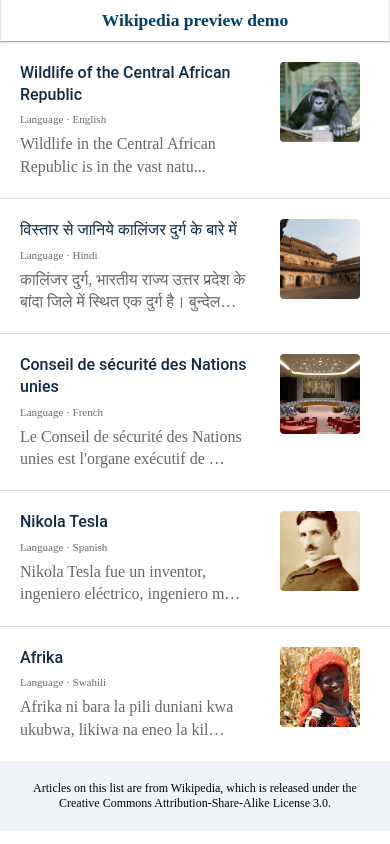
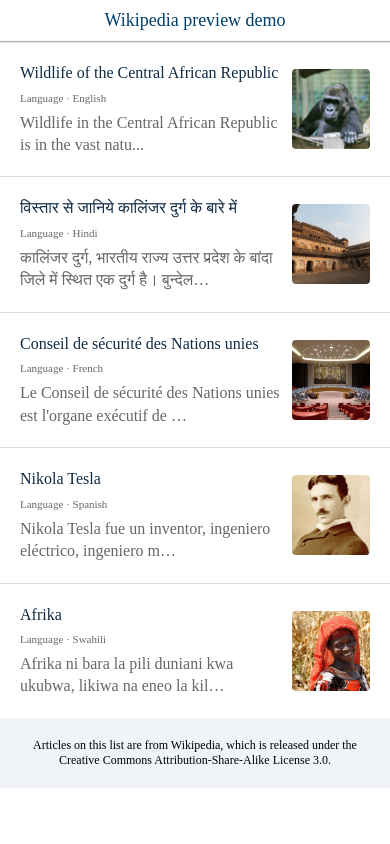
Before and after one commit to sudhanshugautam3/sudhanshugautam3.github.io, a plain HTML site: page index.html in a window 390 px wide. Drawn offline with Linux system fonts and the light colour scheme.

Commit message:
update styling based on media queries

```diff
--- a/css/article.css
+++ b/css/article.css
@@ -4,7 +4,6 @@ a {
   body {
     margin: 0;
   }
-
   .container {
     width               : 100%;
     max-width           : 786px;
@@ -12,27 +11,19 @@ a {
     overflow            : hidden;
     margin              : 0 auto;
   }
-  .container .header {
-    background-color    : rgba(255,255,255,0.0);
-    top                 : 0px;
-    position            : relative;
-    margin              : 0;
-    left                : 0px;
-    transform           : rotate(0deg);
-    opacity             : 1.0;
-    box-shadow          : 0 1px 1px 0 #e8e8e8;
-    border-right        : 1px solid #e8e8e8;
-    border-left         : 1px solid #e8e8e8;
+  @media screen and (max-width: 650px) {
+    .container {
+      top: 0px;
+    }
+    .header {
+      box-shadow          : unset;
+      border-bottom       : unset;
+    }
   }
-  .container .header .homepage {
-    position            : relative;
-    padding             : 10px;
-    font-weight         : 800;
-    font-style          : normal;
-    font-size           : 4.5vw;
-    color               : rgba(16, 42, 67, 1.0);
-    text-align          : center;
-    color: #003e6b;
+  @media screen and (min-width: 650px) {
+    .container {
+      top: 20px;
+    }
   }
   .container .cover {
     width               : 100%;
@@ -43,6 +34,7 @@ a {
     transform           : rotate(0deg);
     opacity             : 1.0;
     overflow            : hidden;
+    border-radius       : 3px;
     background-size     : cover;
     background-position : center center;
   }
@@ -119,7 +111,7 @@ a {
     left                : 16px;
     transform           : rotate(0deg);
     opacity             : 1.0;
-    font-weight         : 800;
+    /* font-weight         : 800; */
     font-style          : normal;
     font-size           : 20px;
     color               : rgba(16, 42, 67, 1.0);
@@ -139,26 +131,3 @@ a {
     text-align          : left;
     line-height         : 24.0px;
   }
-
-  .footer {
-    background-color    : #f0f4f8;
-    position            : relative;
-    width               : 100%;
-    margin              : 0;
-    bottom              : 0;
-    transform           : rotate(0deg);
-    opacity             : 1.0;
-
-  }
-
-  .footer p {
-    background-color    : rgba(255,255,255,0.0);
-    position            : relative;
-    padding             : 20px;
-    margin              : 0;
-    font-weight         : 400;
-    font-style          : normal;
-    font-size           : 12px;
-    color               : rgba(0, 0, 0, 1.0);
-    text-align          : center;
-  }
--- /dev/null
+++ b/css/footer.css
@@ -0,0 +1,21 @@
+.footer {
+    background-color    : #f0f4f8;
+    position            : relative;
+    width               : 100%;
+    margin              : 0;
+    bottom              : 0;
+    transform           : rotate(0deg);
+    opacity             : 1.0;
+}
+
+.footer p {
+    background-color    : rgba(255,255,255,0.0);
+    position            : relative;
+    padding             : 20px;
+    margin              : 0;
+    font-weight         : 400;
+    font-style          : normal;
+    font-size           : 12px;
+    color               : rgba(0, 0, 0, 1.0);
+    text-align          : center;
+}
--- /dev/null
+++ b/css/header.css
@@ -0,0 +1,20 @@
+.header{
+    position            : relative;
+    padding             : 10px 0;
+    font-size           : 20px;
+    color               : rgba(0, 62, 107, 1.0);
+    text-align          : center;
+    box-shadow          : 0 1px 1px 0 #e8e8e8;
+    border-bottom       : 1px solid #acacac;
+}
+
+@media screen and (max-width: 650px) {
+    .header {
+        font-size: 18px;
+    }
+}
+@media screen and (min-width: 650px) {
+    .header {
+        font-size: 25px;
+    }
+}
--- a/css/index.css
+++ b/css/index.css
@@ -13,19 +13,6 @@ div {
   overflow            : hidden;
   margin              : 0 auto;
 }
-.container .header{
-    position            : relative;
-    padding             : 10px 0;
-    font-style          : normal;
-    font-weight         : 800;
-    font-size           : 4.5vw;
-    color               : #003e6b;
-    text-align          : center;
-    box-shadow          : 0 1px 1px 0 #e8e8e8;
-    border-right        : 1px solid #e8e8e8;
-    border-left         : 1px solid #e8e8e8;
-    border-bottom       : 1px solid #acacac;
-}
 .container .listview {
   max-width: 500px;
   margin: 0 auto;
@@ -35,16 +22,14 @@ div {
   padding: 20px;
   border-bottom: 1px solid #dbdbdb;
 }
-
 .container .listview .item.last {
   border-bottom: 0px;
 }
 .container .listview .item .title {
   position : relative;
-  width    : 70%;
-  margin: 0;
-  font-family         : "Roboto", Segoe, San Francisco, Helvetica, Arial, serif, Helvetica, Arial, serif;
-  font-weight         : 500;
+  width    : 75%;
+  margin              : 0;
+  /* font-weight         : 500; */
   font-style          : normal;
   font-size           : 16.0px;
   color               : rgba(16, 42, 67, 1.0);
@@ -52,21 +37,21 @@ div {
   line-height         : 21.6px;
 }
 .container .listview .item .image {
-  width: 100%;
-  position: relative;
+  width: 20%;
+  position: absolute;
+  right: 20px;
+  top: 27px;
 }
 .container .listview .item .image .cover {
   height: 80px;
-  width: 80px;
-  position: absolute;
-  right: 10px;
+  width: 100%;
   border-radius: 4px;
   background-size: cover;
   background-position: center center;
 }
 .container .listview .item .subtitle {
   position : relative;
-  width    : 70%;
+  width    : 75%;
   padding   : 8px 0;
   font-size: 11px;
   font-weight: normal;
@@ -78,7 +63,7 @@ div {
 }
 .container .listview .item .content {
   position : relative;
-  width    : 70%;
+  width    : 75%;
   font-size: 16px;
   font-weight: normal;
   font-stretch: normal;
@@ -87,25 +72,3 @@ div {
   letter-spacing: normal;
   color: rgba(0, 0, 0, 0.6);
 }
-.footer {
-  background-color    : #f0f4f8;
-  position            : relative;
-  width               : 100%;
-  margin              : 0;
-  bottom              : 0px;
-  transform           : rotate(0deg);
-  opacity             : 1.0;
-
-}
-
-.footer p {
-  background-color    : rgba(255,255,255,0.0);
-  position            : relative;
-  padding             : 20px;
-  margin              : 0;
-  font-weight         : 400;
-  font-style          : normal;
-  font-size           : 12px;
-  color               : rgba(0, 0, 0, 1.0);
-  text-align          : center;
-}
--- a/index.html
+++ b/index.html
@@ -6,13 +6,13 @@
         <meta content="yes" name="apple-mobile-web-app-capable"/>
         <meta content="yes" name="mobile-web-app-capable"/>
         <meta content="default" name="apple-mobile-web-app-status-bar-style"/>
+        <link href="./css/header.css" rel="stylesheet" type="text/css"/>
+        <link href="./css/footer.css" rel="stylesheet" type="text/css"/>
         <link href="./css/index.css" rel="stylesheet" type="text/css"/>
     </head>
     <body>
+        <div class="header">Wikipedia preview demo</div>
         <div class="container">
-            <div class="header">
-                Wikipedia preview demo
-            </div>
             <div class="listview">
                 <div class="item">
                     <a href="english.html" target="_self">
```
Also changed, not shown: english.html (+5 -7 lines), french.html (+5 -7 lines), hindi.html (+5 -7 lines), spanish.html (+5 -7 lines), swahili.html (+5 -7 lines).
